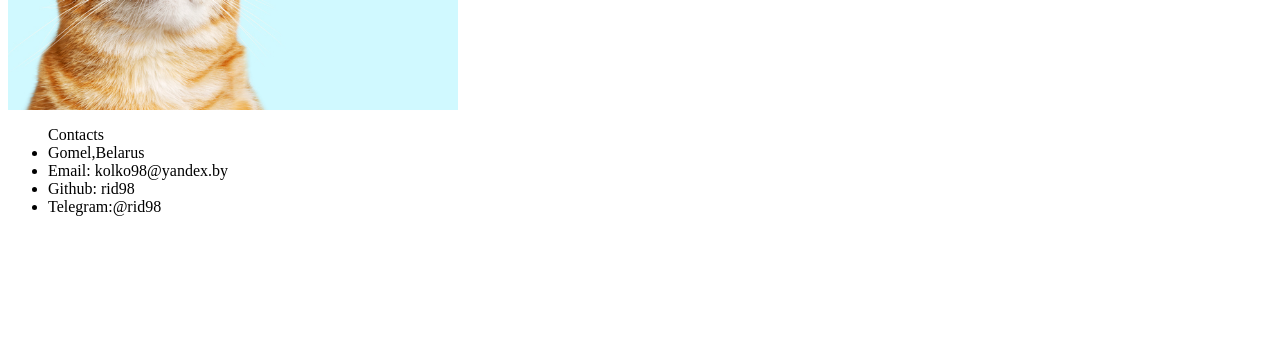
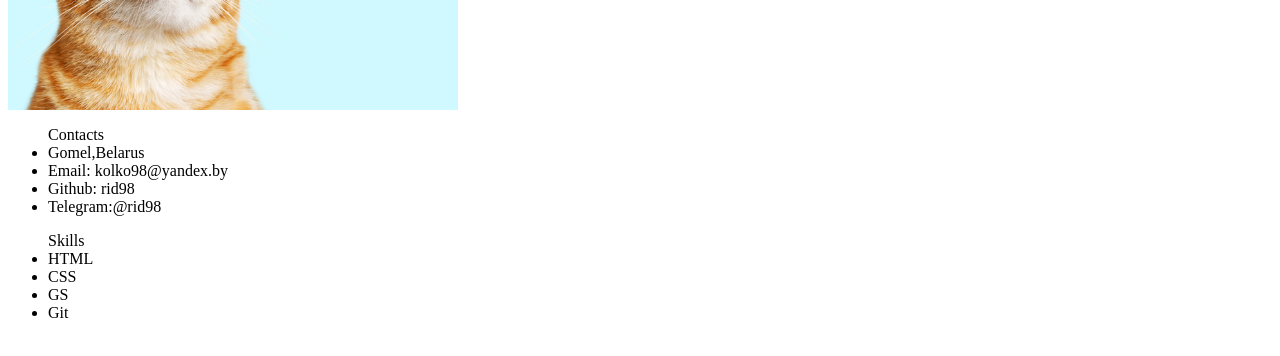
Before and after one commit to rid98/rsschool-cv, a plain HTML site: page index.html in a window 1280 px wide. Shown: the part 198-554 px from the top of the page. Drawn offline with Linux system fonts and the light colour scheme.

Commit message:
feat: add skills

```diff
--- a/index.html
+++ b/index.html
@@ -21,9 +21,13 @@
         </ul>
     </div>
     <div>
-
-
-    </div>
+        <ul> Skills
+            <li> HTML</li>
+            <li> CSS</li>
+            <li> GS</li>
+            <li> Git</li>
+        </ul>
+     </div>
 
 </body>
 </html>
```
